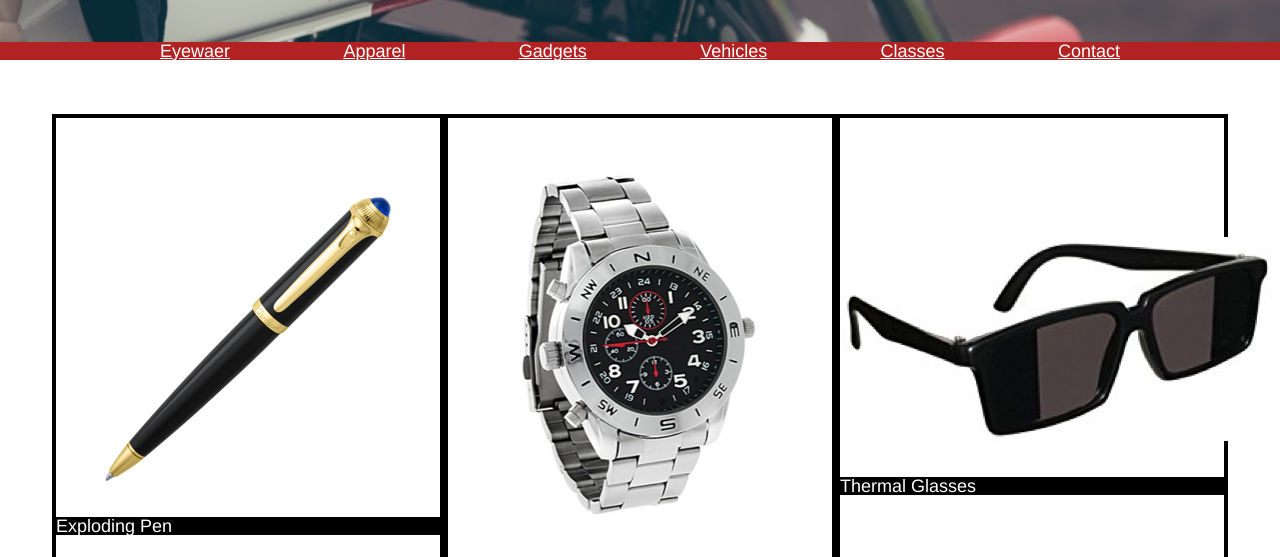
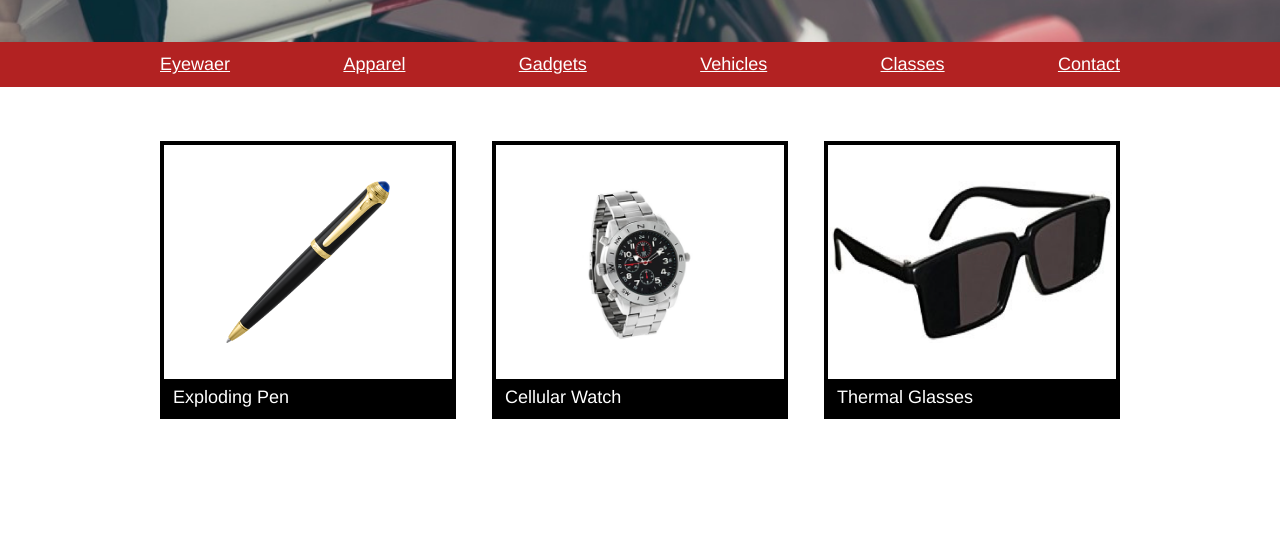
Before and after one commit to yarivShamash/SecretAgentSupply, a plain HTML site: page index.html in a window 1280 px wide. Shown: the part 459-1016 px from the top of the page. After the commit the page ends 969 px from the top, so only its background shows below. Drawn offline with Linux system fonts and the light colour scheme.

Commit message:
Product area all done

```diff
--- a/Resources/style.css
+++ b/Resources/style.css
@@ -86,11 +86,7 @@ nav{
   display: flex;
   background-color: firebrick;
   width: 100%;
-  /*justify-content: center;
-  align-items: center;
-  COULD'T CENTER THE Navigation Panel..*/
-  /*Can't add margin or padding, tried "margin/padding: 0.75ram auto;"
-  here, at 'nnav .inside' and at 'nav .inside a'*/
+  height: 2.5rem;
 }
 
 nav .inside{
@@ -107,34 +103,27 @@ nav .inside a {
   display: flex;
   justify-content: center;
 }
-
-.product{
+.ProCont .inside {
+  display: flex;
+  justify-content: space-between;
+}
+.ProCont .inside .product{
   display: flex;
   justify-content: center;
   flex-direction: column;
+  /*align-content: space-between;*/
   border: 4px solid black;
   margin-top: 3rem;
   width: 30%;
 }
 
-/*.ProCont .product .imgCont{
-  width: 100%;
-  height: auto;
-  background-color: marineblue;
-  z-index: 1;
-  background-image: url(./img/glasses.png);
-  background-position: center;
-  background-size: cover;
-  margin: 2rem auto;
-} Instead of refering to the image on the html file I tried to make an Image
- Container and set the images as Background-Images but the image didn't appear*/
-
 .ProCont .product img{
   margin: 2rem auto;
-
+  max-width: 100%;
+  height: 9rem;
 }
 
 .ProCont .product h3{
   background-color: black;
-  padding: 0.5rem auto;
+  padding: 0.5rem;
 }
--- a/index.html
+++ b/index.html
@@ -40,6 +40,8 @@
       </nav><!--Navigation Paner END-->
 <!--Products Container-->
       <div class="ProCont">
+<!-- The inside of ProCont-->
+        <div class="inside">
 <!--Product #1-->
         <div class="product">
           <img src="./Resources/img/pen.png" alt="pen"/>
@@ -56,6 +58,7 @@
           <img src="./Resources/img/glasses.png" alt="sun glasses"/>
           <h3>Thermal Glasses</h3>
         </div><!--Product #3 END-->
+      </div><!--ProCont Inside END-->
       </div><!--Products Container END-->
 <!--Info Container-->
       <div class="InfoCont">
```
